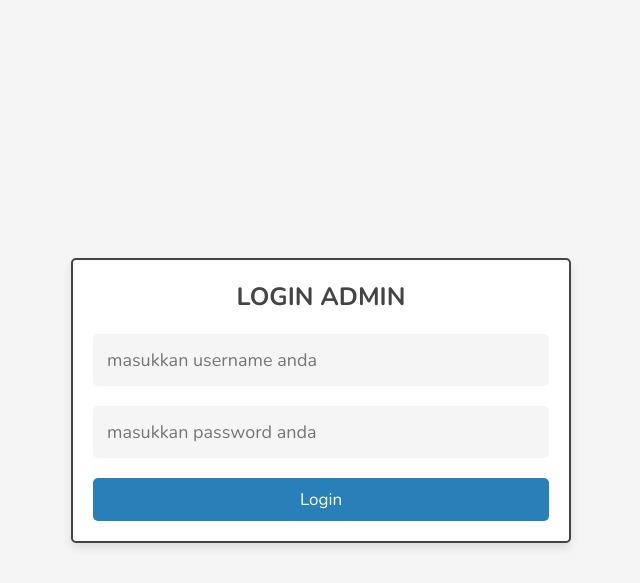
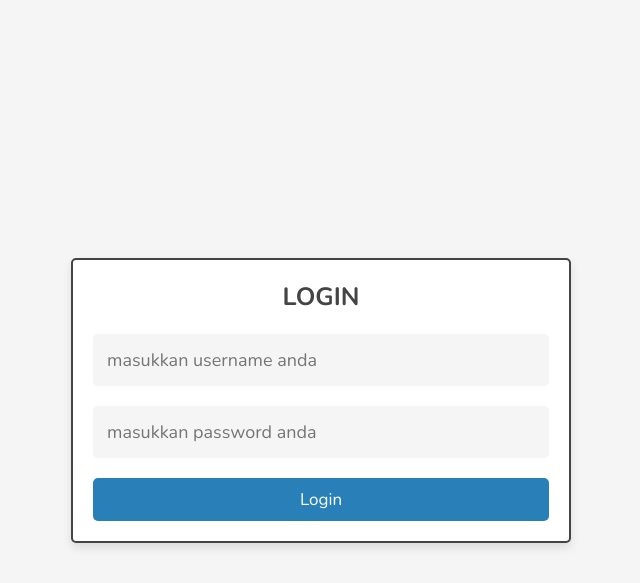
Before and after one commit to NielDiaRus/lapakdesa-tulung-agung, a PHP site: page /admin/admin_login.php in a window 1280 px wide. Shown: the top 583 px of the page, without its empty margins (319-959 px from the left). Run offline with PHP 8.4, Linux system fonts and the light colour scheme; some libraries are stand-ins or nearby versions.

Commit message:
Update admin_login.php

```diff
--- a/ecommerce website/admin/admin_login.php
+++ b/ecommerce website/admin/admin_login.php
@@ -57,7 +57,7 @@ if(isset($_POST['submit'])){
 <section class="form-container">
 
    <form action="" method="post">
-      <h3>login admin</h3>
+      <h3>login</h3>
       <input type="text" name="name" required placeholder="masukkan username anda" maxlength="20"  class="box" oninput="this.value = this.value.replace(/\s/g, '')">
       <input type="password" name="pass" required placeholder="masukkan password anda" maxlength="20"  class="box" oninput="this.value = this.value.replace(/\s/g, '')">
       <input type="submit" value="login" class="btn" name="submit">
```
